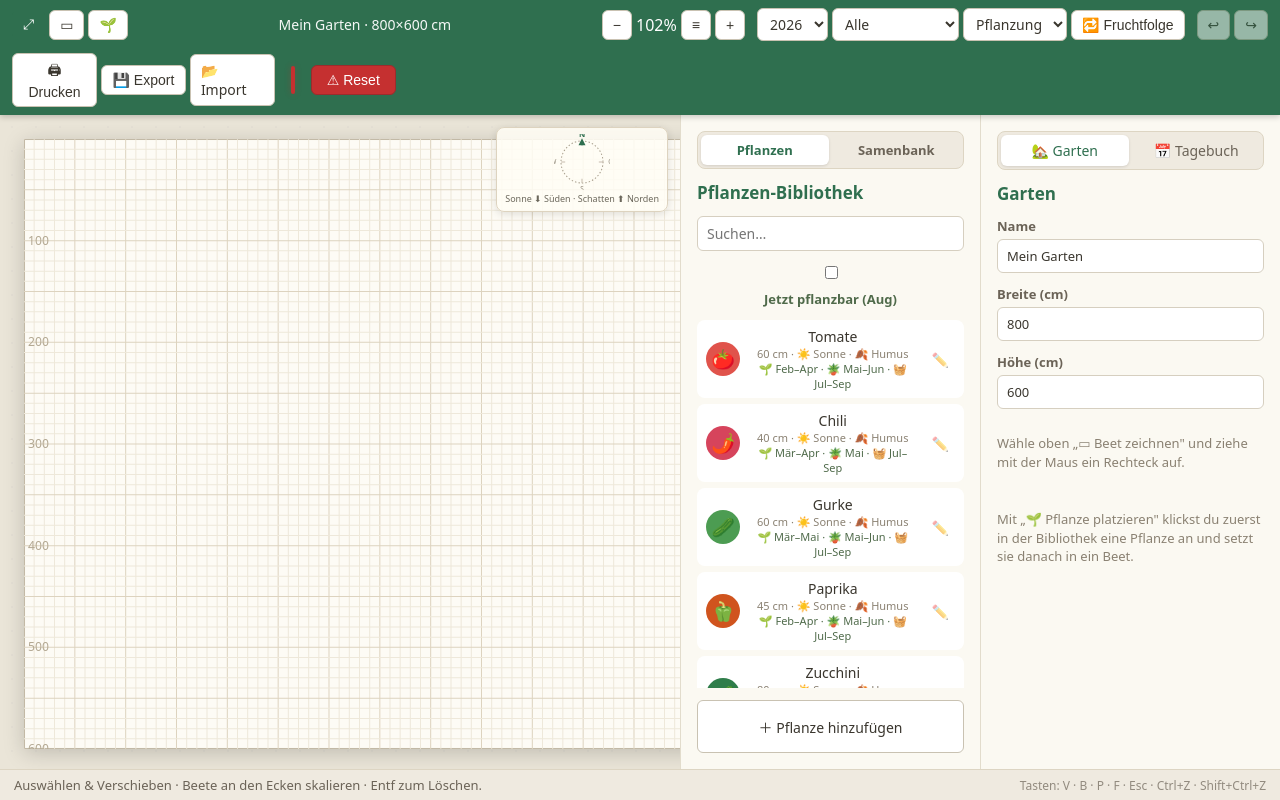
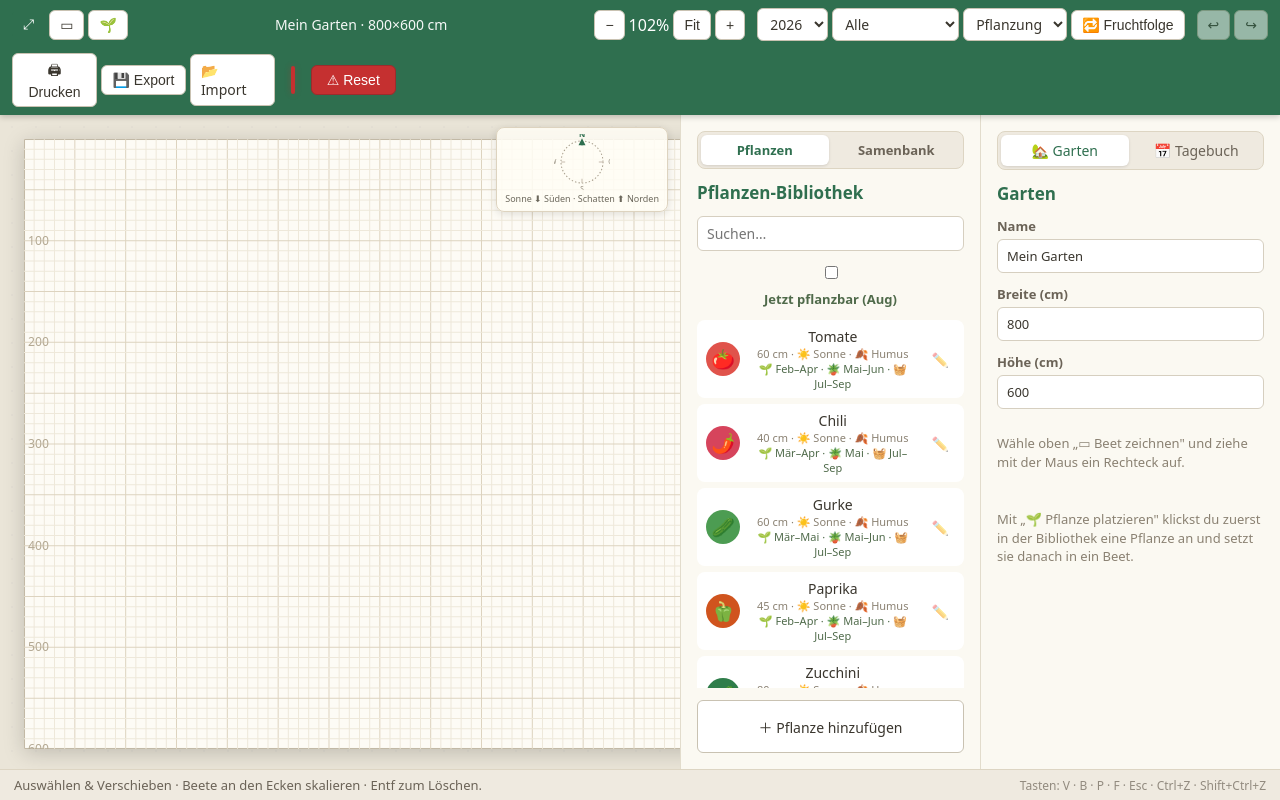
Before and after one commit to Cehir/garden-planner, a React (Vite) app: page / in a window 1280 px wide. Built offline with nearby package versions, Linux system fonts and the light colour scheme.

Commit message:
Fix #6: label fit-to-screen button as 'Fit' instead of ambiguous icon

```diff
--- a/src/components/Toolbar.tsx
+++ b/src/components/Toolbar.tsx
@@ -112,7 +112,7 @@ export default function Toolbar({
           {Math.round(zoom * 100)}%
         </span>
         <button type="button" className="tool" onClick={onFit} title="Ansicht anpassen (F)">
-          ≡
+          Fit
         </button>
         <button type="button" className="tool" onClick={() => onZoom(zoom * 1.25)} title="Vergrößern">
           +
```
